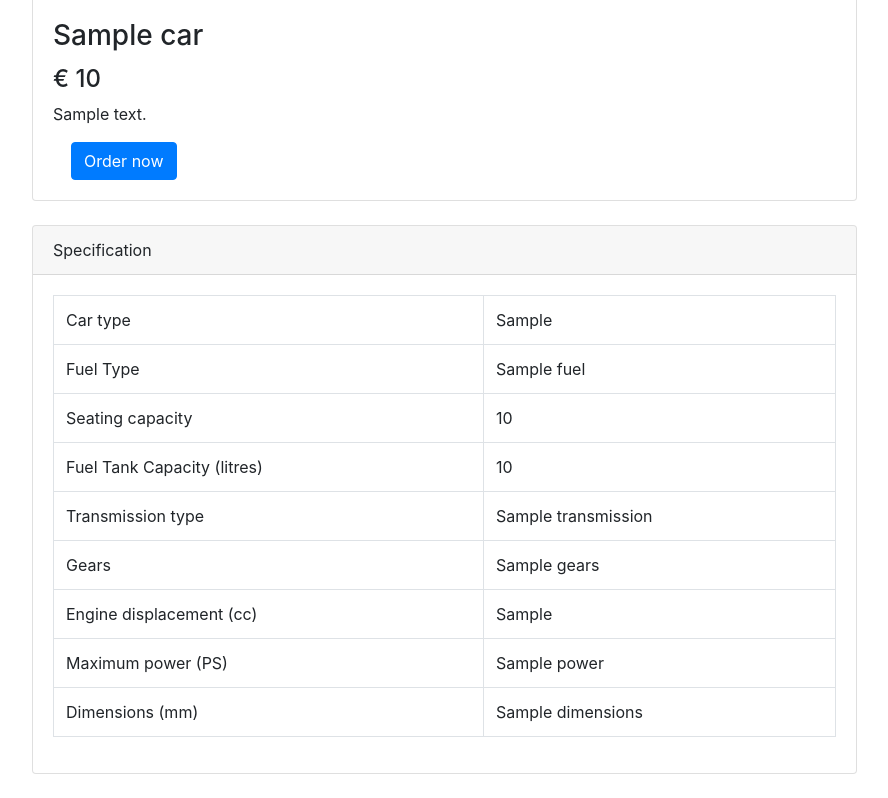
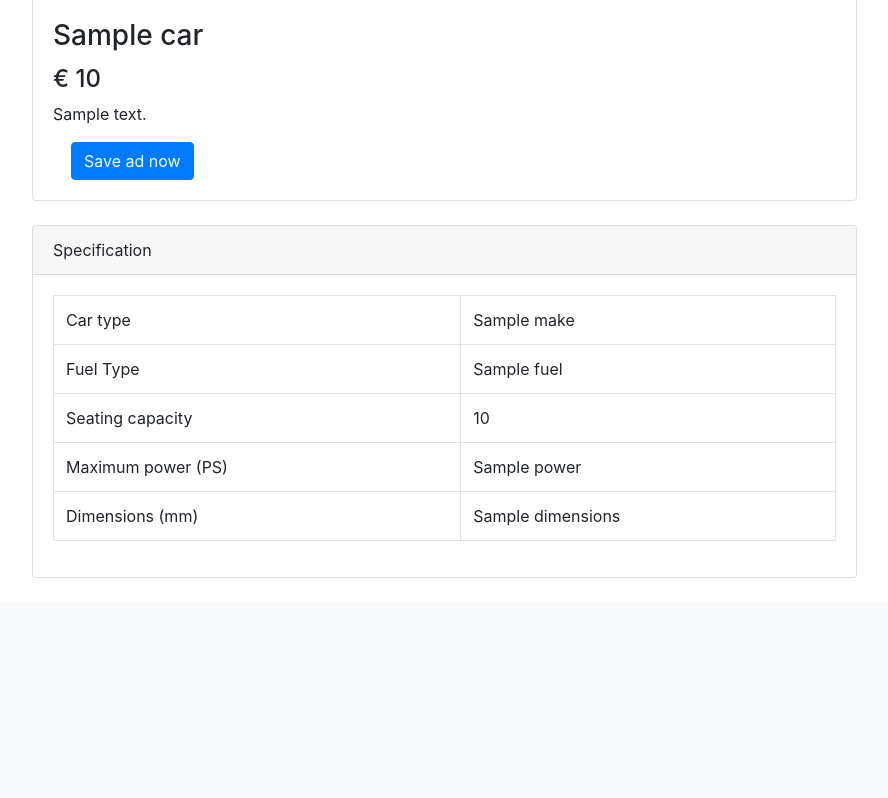
Before and after one commit to ionut97/ip-2019, a Django app: template web_app/templates/web_app/car_details.html in a window 1280 px wide. Shown: the part 699-1497 px from the top of the page, without its empty margins (338-1226 px from the left). After the commit the page ends 1277 px from the top, so only its background shows below. Run offline with Django 3.2, Linux system fonts and the light colour scheme; the template is opened without the code that fills it: most values are stand-ins (such as "Sample title", 1, 10 or a date in 2020); parts of the project's set-up code (start-up, migrations or seed data) failed here and were passed over; some libraries are stand-ins or nearby versions.

Commit message:
task 1 2 3

```diff
--- a/web_app/admin.py
+++ b/web_app/admin.py
@@ -1,5 +1,5 @@
 from django.contrib import admin
-from .models import Car, Order
+from .models import Car, SavedAdvertisement
 
 admin.site.register(Car)
-admin.site.register(Order)
+admin.site.register(SavedAdvertisement)
--- a/web_app/templates/web_app/car_details.html
+++ b/web_app/templates/web_app/car_details.html
@@ -1,6 +1,6 @@
 {% extends 'web_app/base_alt.html' %}
 {% load staticfiles %}
-{% block title %}{{ car.brand }} {{ car.name }}{% endblock %}
+{% block title %}{{ car.make }} {{ car.name }}{% endblock %}
 {% block css %}
     <link rel="stylesheet" type="text/css" href="{% static 'css/css_style.default.css' %}" id="theme-stylesheet">
     <link rel="stylesheet" type="text/css" href="{% static 'css/bootstrap-datepicker.min.css' %}" id="theme-stylesheet">
@@ -32,7 +32,7 @@
     <div class="container">
         <div class="row">
             <div class="col-lg-3">
-                <h3 class="my-4">{{ car.brand }}</h3>
+                <h3 class="my-4">{{ car.make }}</h3>
             </div>
             <!-- /.col-lg-3 -->
 
@@ -45,8 +45,8 @@
                         <h4>&euro; {{ car.price }}</h4>
                         <p class="card-text">{{ car.description }}</p>
                         &nbsp;&nbsp;&nbsp;
-                        <button type="button" class="btn btn-primary" data-toggle="modal" data-target="#order" id="orderBtn">
-                            Order now
+                        <button type="button" class="btn btn-primary" data-toggle="modal" data-target="#save_advertisement" id="save_advertisementBtn">
+                            Save ad now
                         </button>
                     </div>
                 </div>
@@ -64,7 +64,7 @@
                                     Car type
                                 </td>
                                 <td>
-                                    {{ car.car_make }}
+                                    {{ car.make }}
                                 </td>
                             </tr>
                             <tr>
@@ -81,38 +81,6 @@
                                 </td>
                                 <td>
                                     {{ car.seats }}
-                                </td>
-                            </tr>
-                            <tr>
-                                <td>
-                                    Fuel Tank Capacity (litres)
-                                </td>
-                                <td>
-                                    {{ car.tank_capacity }}
-                                </td>
-                            </tr>
-                            <tr>
-                                <td>
-                                    Transmission type
-                                </td>
-                                <td>
-                                    {{ car.transmission }}
-                                </td>
-                            </tr>
-                            <tr>
-                                <td>
-                                    Gears
-                                </td>
-                                <td>
-                                    {{ car.gears }}
-                                </td>
-                            </tr>
-                            <tr>
-                                <td>
-                                    Engine displacement (cc)
-                                </td>
-                                <td>
-                                    {{ car.engine_displacement }}
                                 </td>
                             </tr>
                             <tr>
@@ -142,32 +110,24 @@
 
     </div>
 
-    <div class="modal fade" id="order">
+    <div class="modal fade" id="save_advertisement">
         <div class="modal-dialog modal-lg">
             <div class="modal-content">
 
                 <!-- Modal Header -->
                 <div class="modal-header">
-                    <h4 class="modal-title">Order the car?</h4>
+                    <h4 class="modal-title">save advertisement of the car?</h4>
                     <button type="button" class="close" data-dismiss="modal">&times;</button>
                 </div>
 
                 <!-- Modal body -->
                 <div class="modal-body">
-                    <form id="orderForm" class="form form-control" role="form" action="{% url 'web_app:order' car.id %}" method="post" enctype="multipart/form-data">
+                    <form id="save_advertisementForm" class="form form-control" role="form" action="{% url 'web_app:save_advertisement' car.id %}" method="post" enctype="multipart/form-data">
                         {% csrf_token %}
-                        <div class="form-group">
-                            <label for="address">
-                                Address:
-                            </label>
-                            <div class="col-sm-10">
-                                <textarea rows="4" cols="50" id="address" name="address"></textarea>
-                            </div>
-                        </div>
 
                         <div class="form-group">
                             <div class="col-sm-offset-2 col-sm-10">
-                                <button type="submit" class="btn btn-success" id="clickBtn">Order</button>
+                                <button type="submit" class="btn btn-success" id="clickBtn">Save ad</button>
                             </div>
                         </div>
                     </form>
@@ -175,7 +135,7 @@
 
                 <!-- Modal footer -->
                 <div class="modal-footer">
-                    <button id="orderClose" type="button" class="btn btn-danger" data-dismiss="modal">Close</button>
+                    <button id="save_advertisementClose" type="button" class="btn btn-danger" data-dismiss="modal">Close</button>
                 </div>
 
             </div>
@@ -198,19 +158,19 @@
         });
 
 
-        $("#orderForm").submit(function(e) {
+        $("#save_advertisementForm").submit(function(e) {
 
-            var url = "{% url 'web_app:order' car.id %}";
+            var url = "{% url 'web_app:save_advertisement' car.id %}";
             $.ajax({
                    type: "POST",
                    url: url,
-                   data: $("#orderForm").serialize(),
+                   data: $("#save_advertisementForm").serialize(),
                    success: function(data)
                    {
                        alert(data);
                    }
                  });
-            $("#orderClose").trigger("click");
+            $("#save_advertisementClose").trigger("click");
             e.preventDefault();
         });
 
--- a/web_app/urls.py
+++ b/web_app/urls.py
@@ -13,7 +13,7 @@ urlpatterns = [
     path('car_dy/', views.cars, name='car_dy'),
     path('car_s/', views.car_search, name='search'),
     path('car/<int:cid>', views.car_details, name='details'),
-    path('ordercar/<int:cid>', views.order_car, name='order'),
+    path('save_advertisement/<int:cid>', views.save_advertisement, name='save_advertisement'),
     path('dashboard/', views.dashboard, name='dashboard'),
     path('compare/', views.compare, name='compare'),
 ]
```
Also changed, not shown: web_app/forms.py (+13 -1 lines), web_app/models.py (+8 -11 lines), web_app/templates/web_app/dashboard.html (+10 -10 lines), web_app/views.py (+7 -7 lines).
